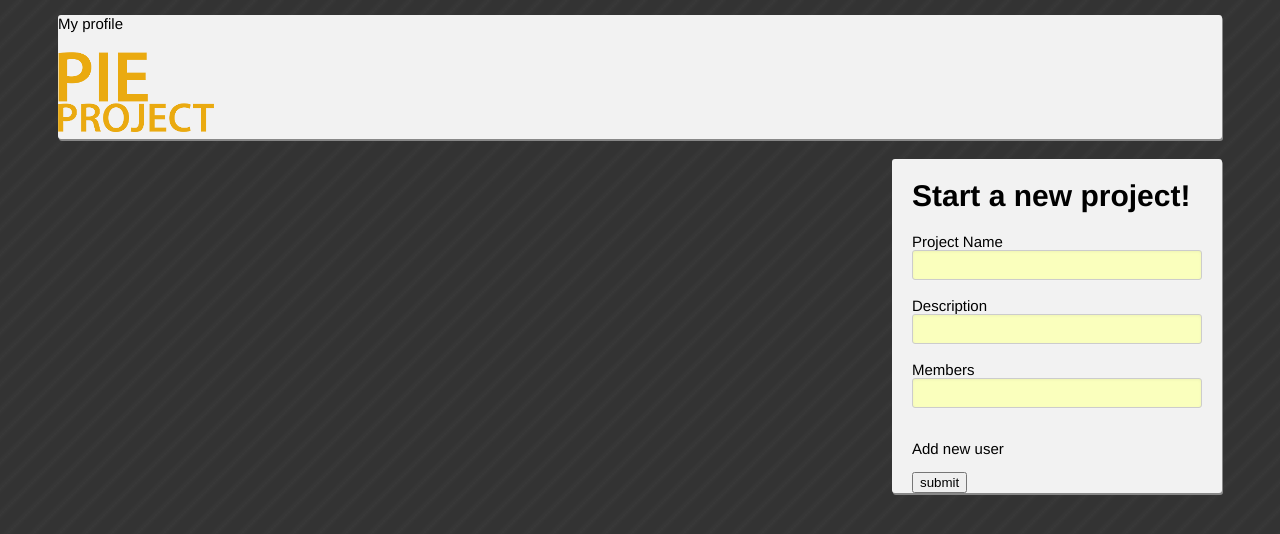
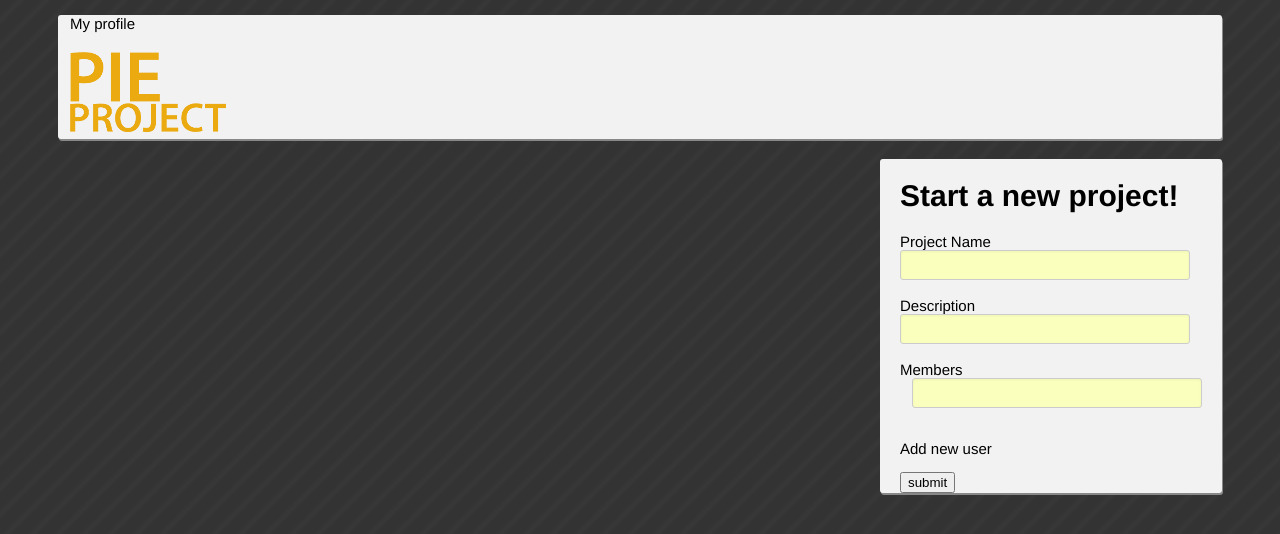
Before and after one commit to Line-One-The/PieProject, a PHP site: page /newProject.php in a window 1280 px wide. Shown: the top 534 px of the page. Run offline with PHP 8.4, Linux system fonts and the light colour scheme.

Commit message:
Update global.css

```diff
--- a/css/global.css
+++ b/css/global.css
@@ -15,6 +15,7 @@ body {
 }
 
 div {
+padding-left: 12px;
 }
 
 #main{
@@ -62,6 +63,7 @@ div {
 	text-align: right;
 }
 
+
 div.greyBack {
 	background-color: #f2f2f2;
 	border-bottom-left-radius: 3px;
@@ -86,7 +88,7 @@ a:link, a:visited, a:active, a:hover{
 }
 
 
-input.styledButton {
+.styledButton {
 	-webkit-box-shadow: rgba(0, 0, 0, 0.0470588) 0px 1px 3px 0px inset, rgba(255, 255, 255, 0.0745098) 0px 1px 0px 0px;
 	background-color: rgb(250, 255, 189);
 	border-bottom-left-radius: 3px;
```
